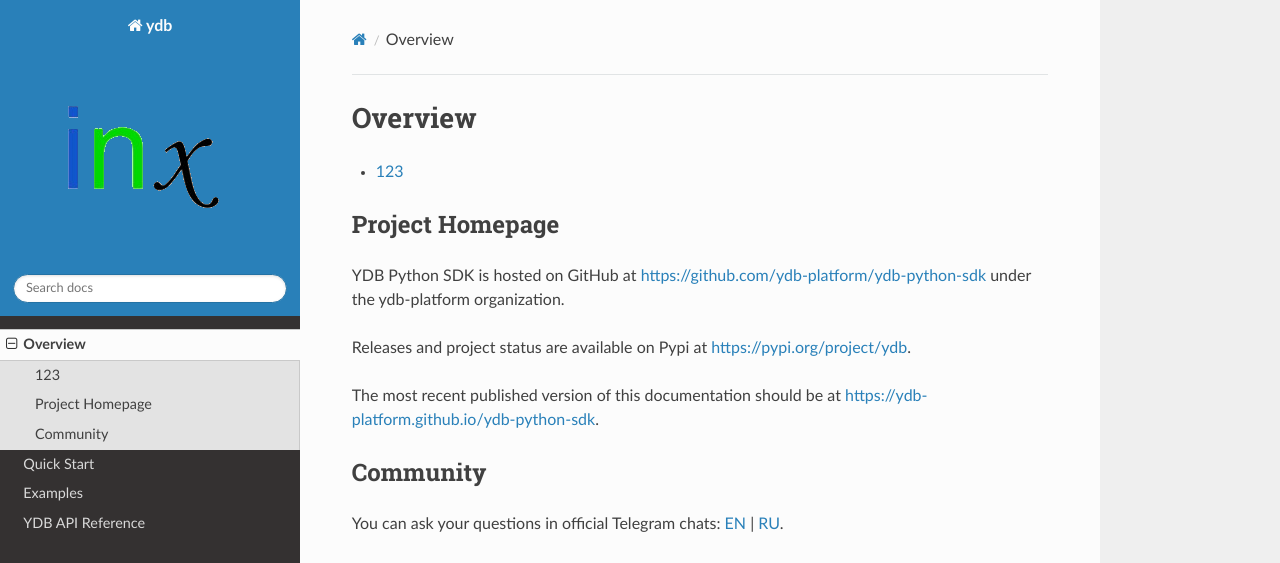
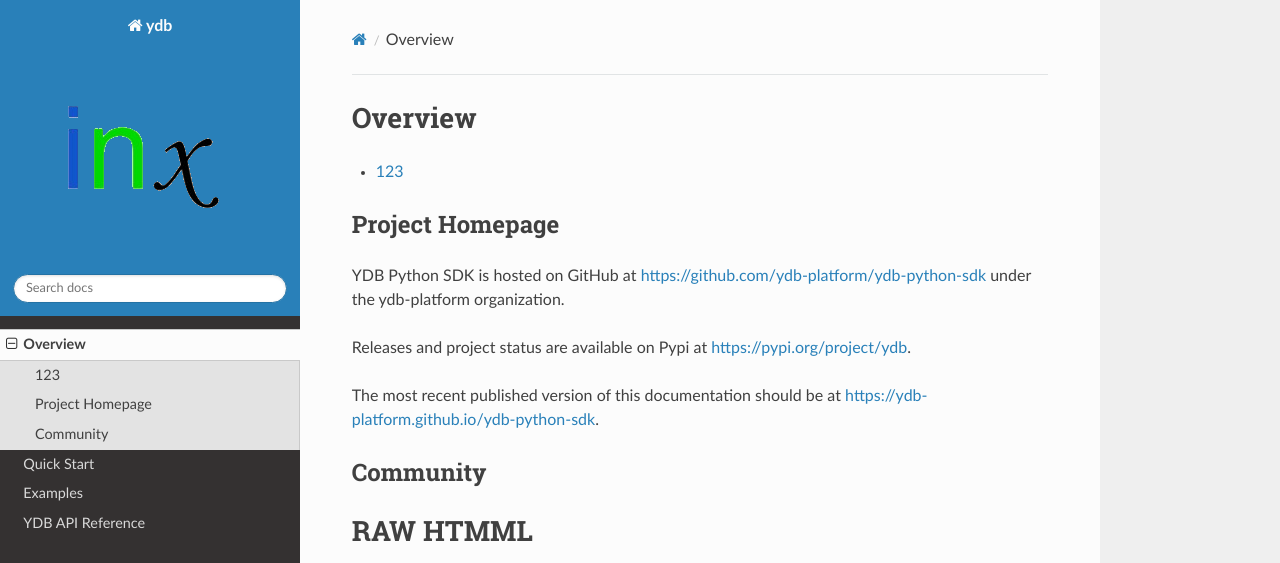
Before and after one commit to inxware/Sphinx-test, a Sphinx documentation site: the page built from docs/Overview/overview.rst, in a window 1280 px wide and 1178 px high. Shown: the top 563 px of the window. Built offline with Sphinx 7.4.7 and the Read the Docs theme 2.0.0, drawn with Linux system fonts in a browser that asks for light colours.

Commit message:
Update overview.rst

```diff
--- a/docs/Overview/overview.rst
+++ b/docs/Overview/overview.rst
@@ -18,8 +18,14 @@
 
 Community
 ---------
+
 .. raw:: html
-  <h1> RAW HTMML </h1>
+
+   <h1> RAW HTMML </h1>
+
+.. raw:: html
+
+   <iframe width="560" height="315" src="https://www.youtube.com/embed/x57GYTMVxqI?si=aZQ2ExMOVPyQWuUz" title="YouTube video player" frameborder="0" allow="accelerometer; autoplay; clipboard-write; encrypted-media; gyroscope; picture-in-picture; web-share" referrerpolicy="strict-origin-when-cross-origin" allowfullscreen></iframe>
 
 
 You can ask your questions in official Telegram chats: `EN <https://t.me/ydb_en>`_ | `RU <https://t.me/ydb_ru>`_.
```
